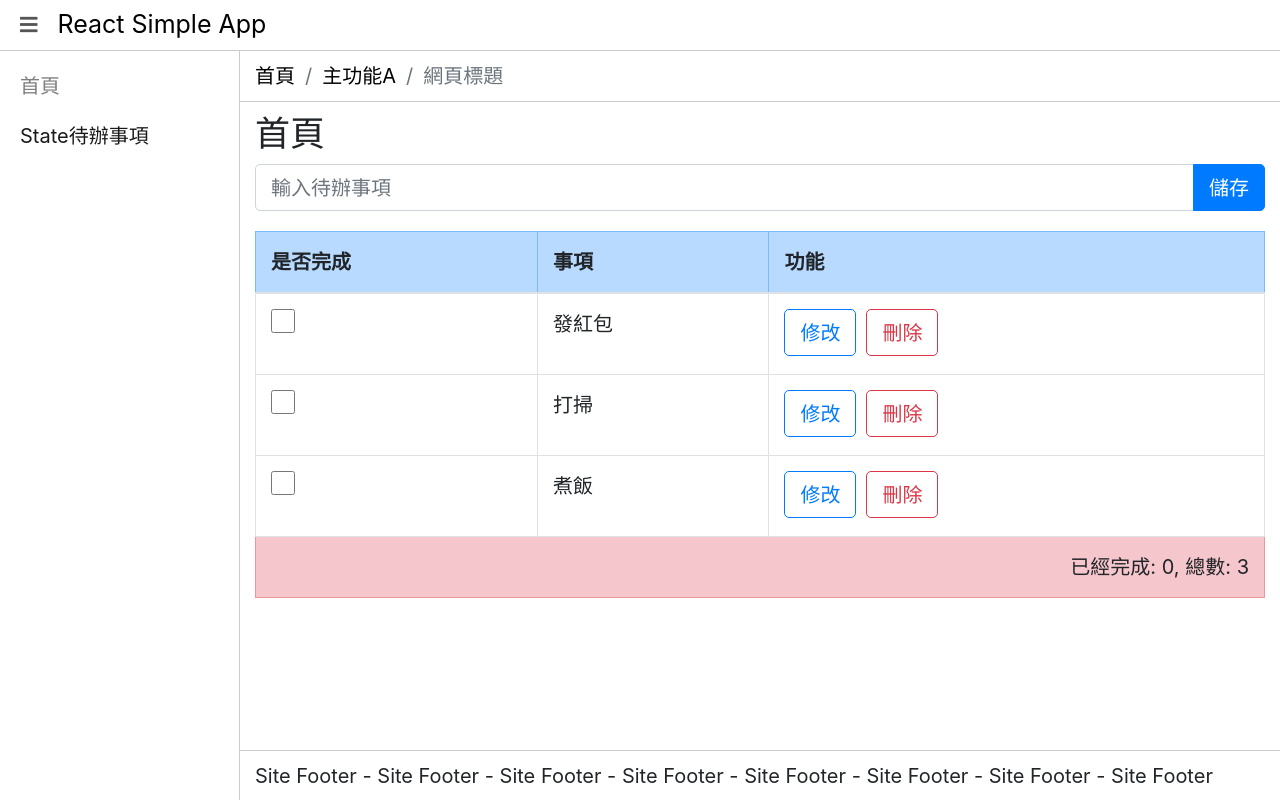
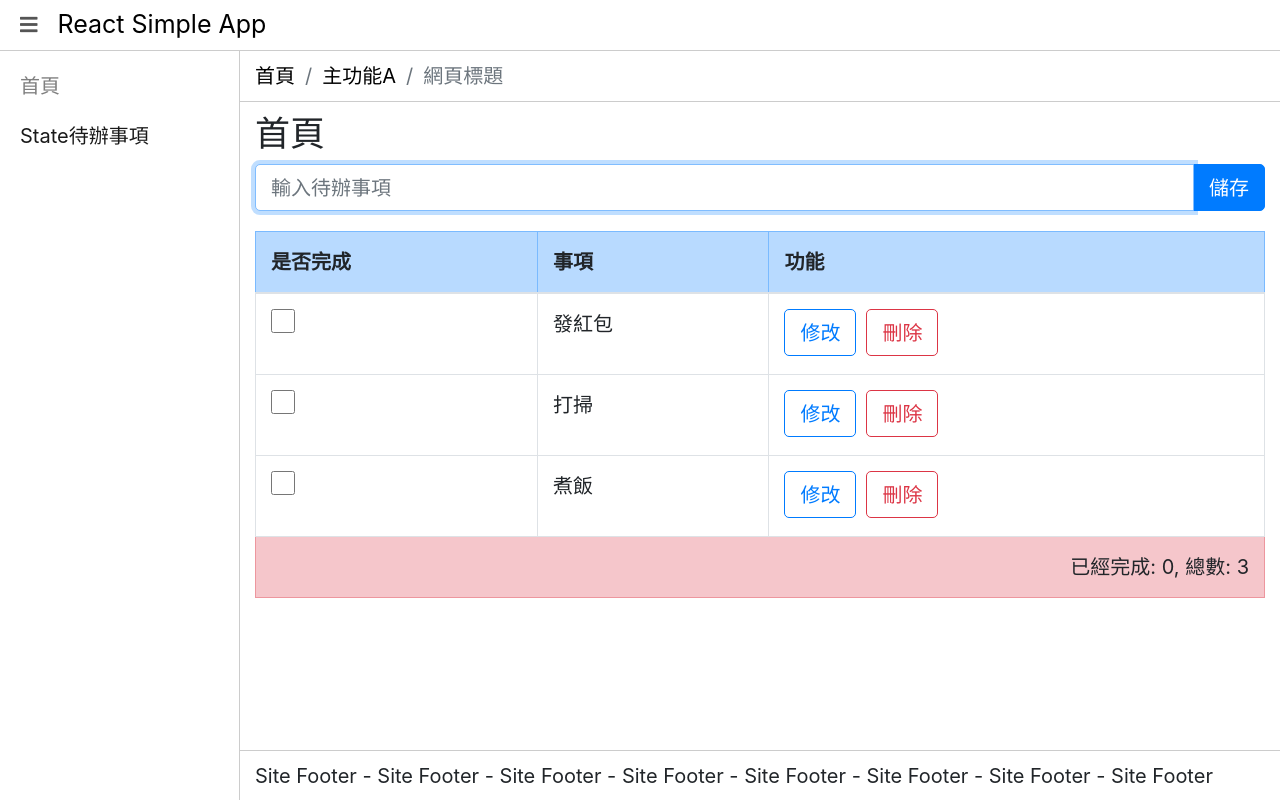
Before and after one commit to WeiTsunChien/react-simple-app, a React (Create React App) app: page /state-todo in a window 1280 px wide. Built offline with nearby package versions, Linux system fonts and the light colour scheme.

Commit message:
使用 useRef to focus 待辦事項輸入框

```diff
--- a/src/components/StateTodo/AddTodo.jsx
+++ b/src/components/StateTodo/AddTodo.jsx
@@ -1,9 +1,14 @@
-import { useState } from 'react';
+import { useState, useRef, useEffect } from 'react';
 import { nanoid } from 'nanoid';
 
 const AddTodo = (props) => {
     const { addTodo } = props;
     const [title, setTitle] = useState('');
+    const refTitle = useRef();
+
+    useEffect(() => {
+        refTitle.current.focus();
+    }, []);
 
     const submitHandler = (event) => {
         event.preventDefault();
@@ -31,6 +36,7 @@ const AddTodo = (props) => {
                     className="form-control"
                     placeholder="輸入待辦事項"
                     value={title}
+                    ref={refTitle}
                     onChange={(event) => { setTitle(event.target.value) }} />
                 <div className="input-group-append">
                     <button type="submit" className="btn btn-primary" >儲存</button>
```
